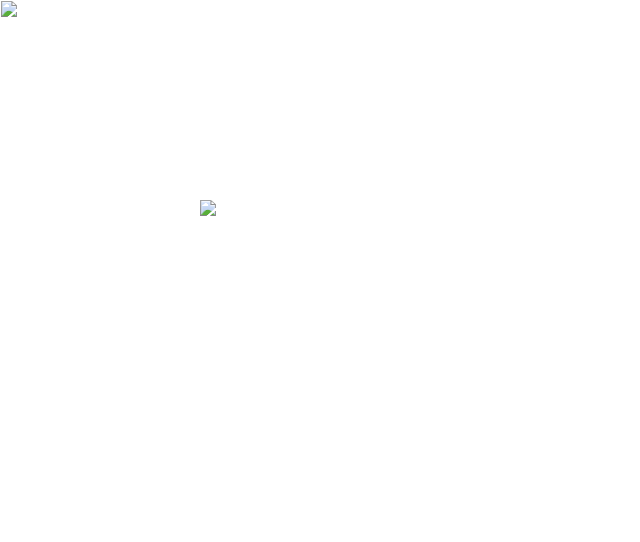
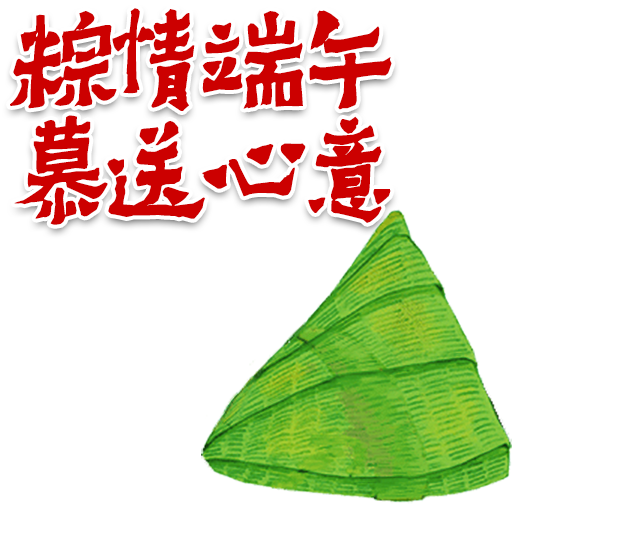
Before and after one commit to zhugexiaofei/miaov, a plain HTML site: page doudong.html in a window 1280 px wide. Shown: the whole page, without its empty margins (0-640 px from the left). Drawn offline with Linux system fonts and the light colour scheme.

Commit message:
Update doudong.html

```diff
--- a/doudong.html
+++ b/doudong.html
@@ -58,7 +58,7 @@ function shake(obj,attr,endFr){
         </script>
 	</head>
     <body >
-    	<img id="img1" src="img/caption.png"/>
-        <img id="img2" src="img/zz.png" />
+    	<img id="img1" src="images/caption.png"/>
+        <img id="img2" src="images/zz.png" />
     </body>
 </html>
```
